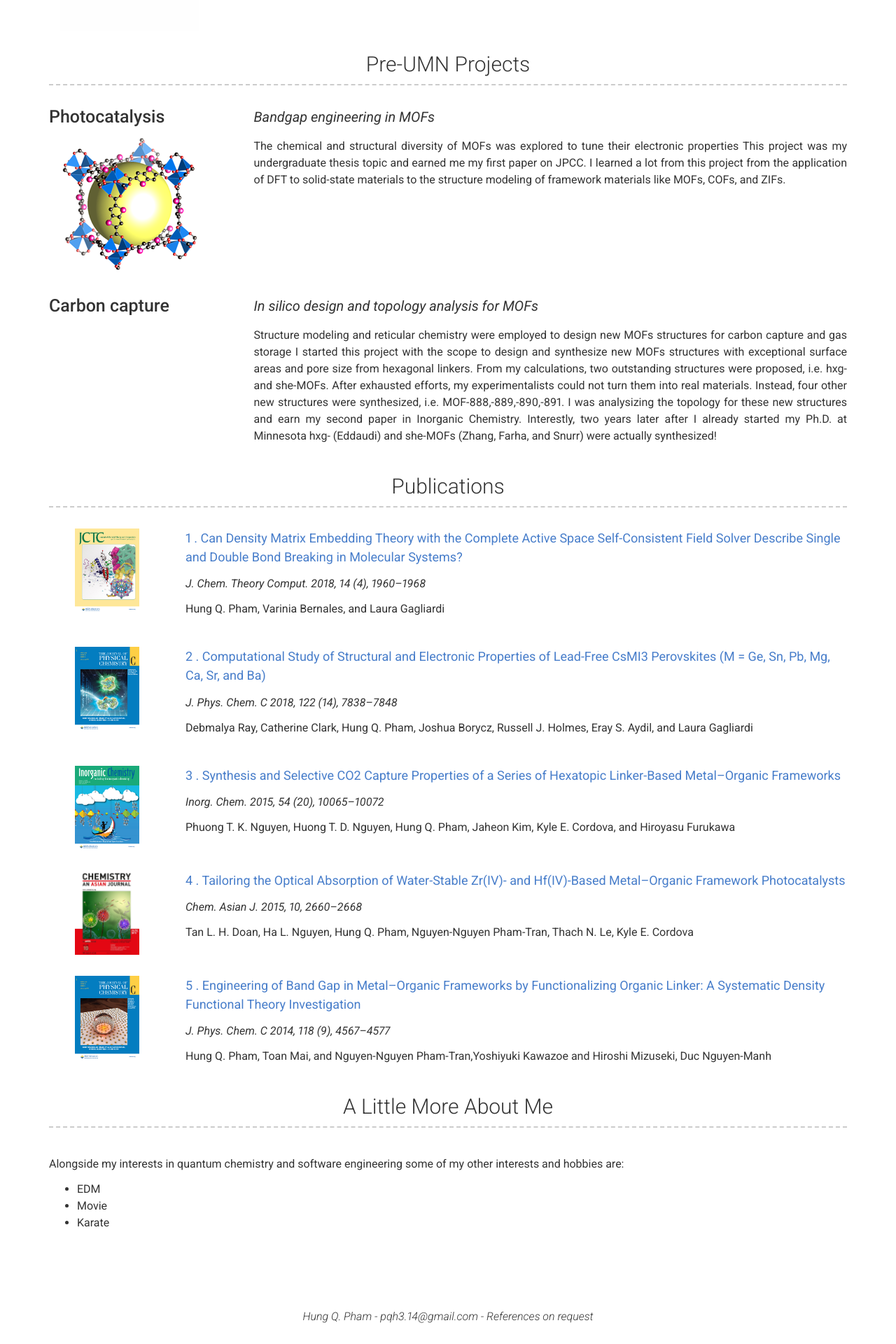
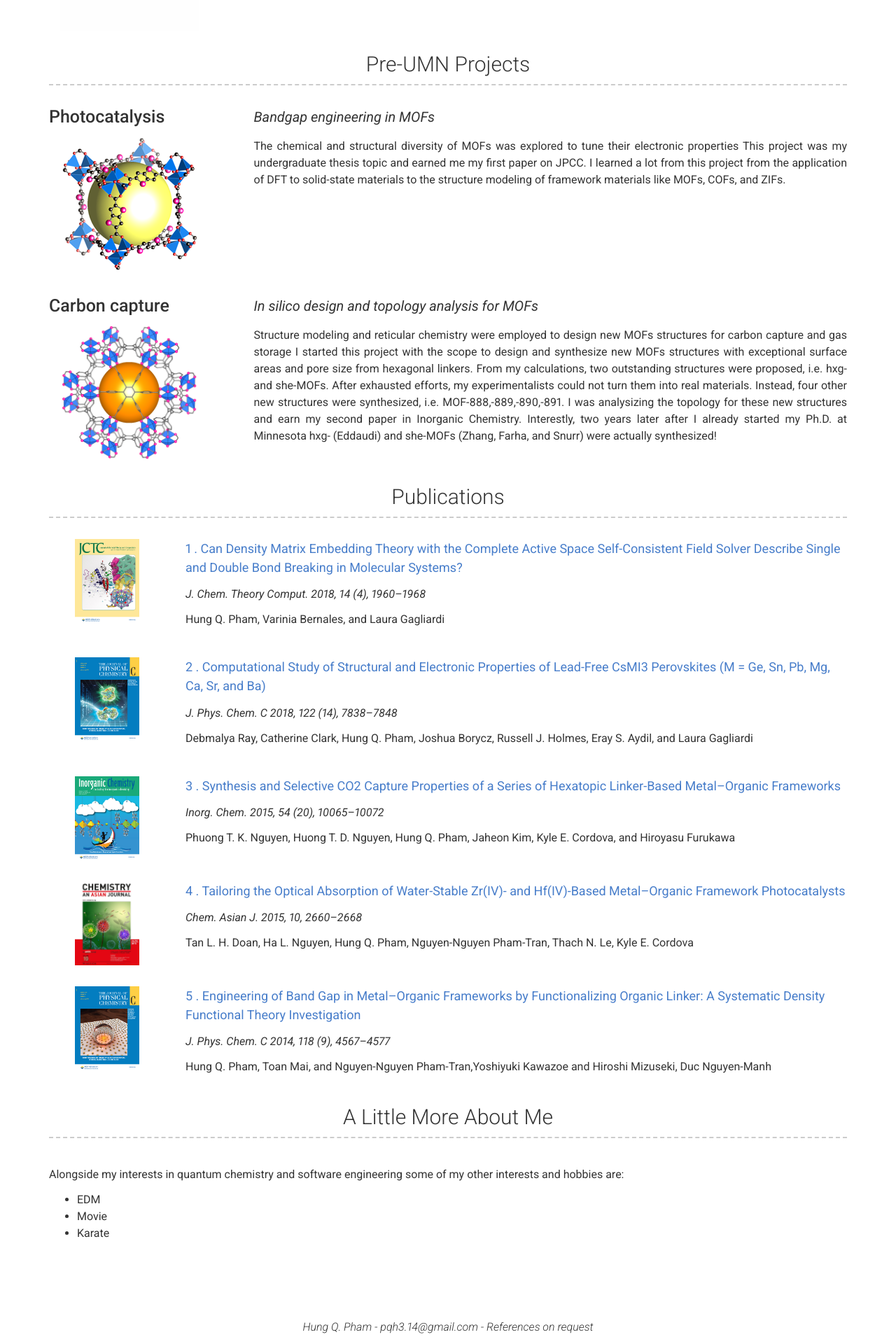
Before and after one commit to hungpham2017/hungpham2017.github.io, a Jekyll site: the page built from index.md, in a window 1280 px wide. Shown: the part 2177-4097 px from the top of the page at 70% size. Built offline with Jekyll 4.4.1, drawn with Linux system fonts in a browser that asks for light colours.

Commit message:
Adding project pics

```diff
--- a/_data/projects_pre.yml
+++ b/_data/projects_pre.yml
@@ -19,3 +19,4 @@
     From my calculations, two outstanding structures were proposed, i.e. hxg- and she-MOFs. After exhausted efforts, my experimentalists could not turn them into real materials.
     Instead, four other new structures were synthesized, i.e. MOF-888,-889,-890,-891. I was analysizing the topology for these new structures and earn my second paper in Inorganic Chemistry.
     Interestly, two years later after I already started my Ph.D. at Minnesota hxg- (Eddaudi) and she-MOFs (Zhang, Farha, and Snurr) were actually synthesized!
+  image: images/proj_shemof.png
```
Also changed, not shown: images/proj_shemof.png (added).
